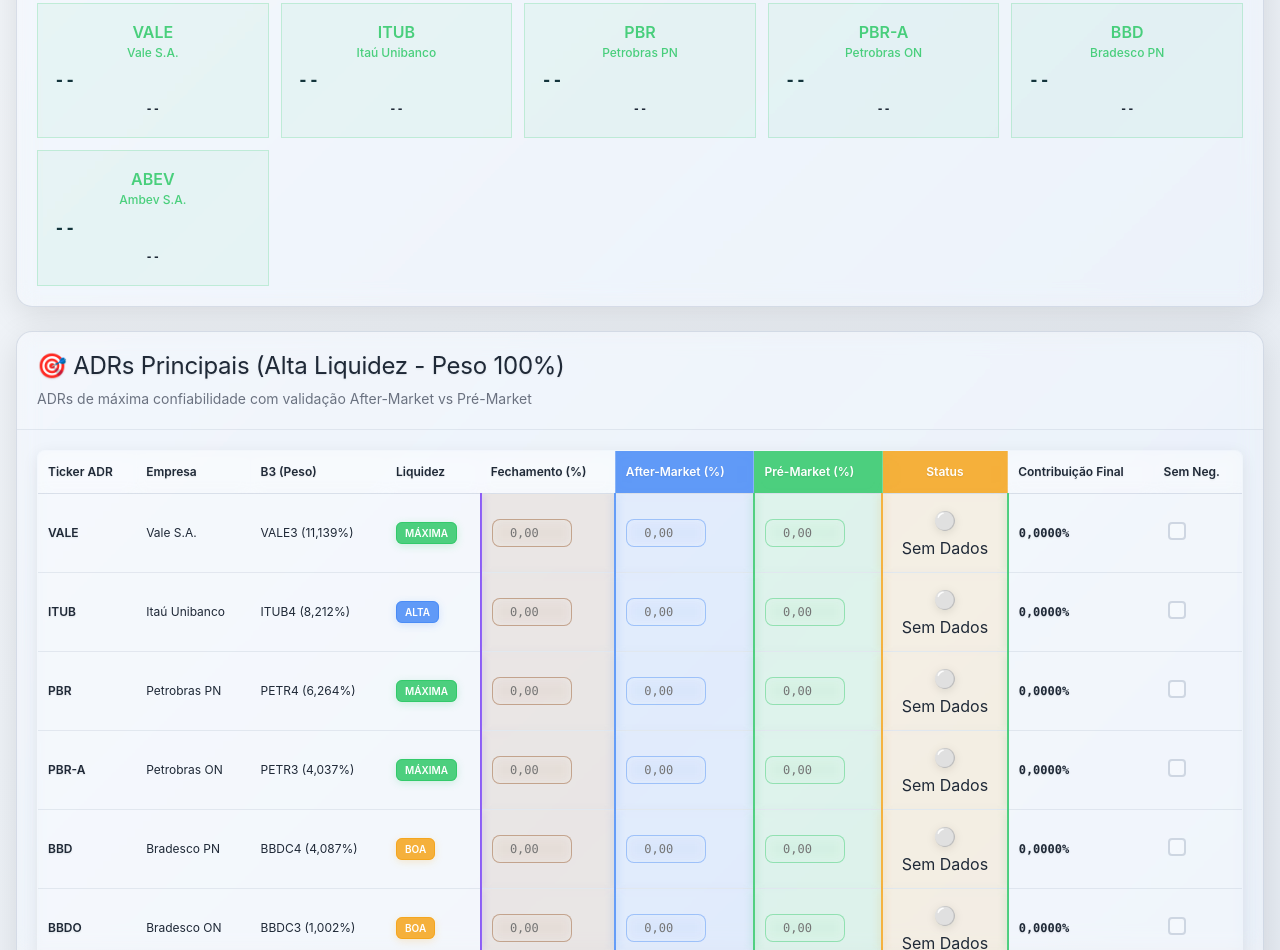
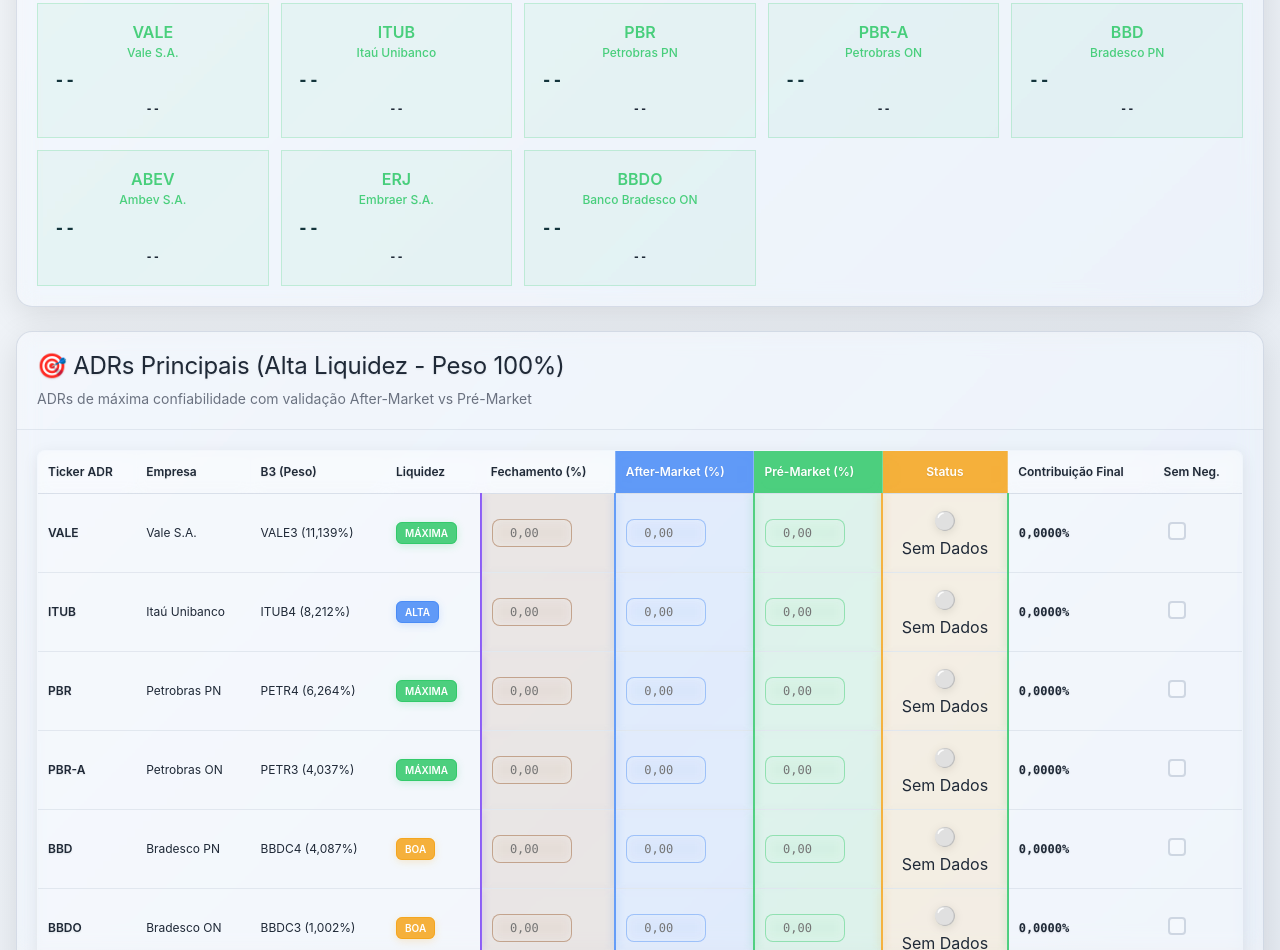
Before and after one commit to gabrielvantournhoudt-ai/frontend, a plain HTML site: page index.html in a window 1280 px wide. Shown: the part 1377-2327 px from the top of the page. Drawn offline with Linux system fonts and the light colour scheme; no server answers.

Commit message:
Update index.html

```diff
--- a/index.html
+++ b/index.html
@@ -410,6 +410,26 @@
                                 </div>
                                 <div class="quote-price" id="abev-price">--</div>
                                 <div class="quote-change" id="abev-change">--</div>
+                            </div>
+
+                            <!-- ERJ -->
+                            <div class="quote-card" id="quote-erj">
+                                <div class="quote-header">
+                                    <span class="quote-symbol">ERJ</span>
+                                    <span class="quote-name">Embraer S.A.</span>
+                                </div>
+                                <div class="quote-price" id="erj-price">--</div>
+                                <div class="quote-change" id="erj-change">--</div>
+                            </div>
+
+                            <!-- BBDO -->
+                            <div class="quote-card" id="quote-bbdo">
+                                <div class="quote-header">
+                                    <span class="quote-symbol">BBDO</span>
+                                    <span class="quote-name">Banco Bradesco ON</span>
+                                </div>
+                                <div class="quote-price" id="bbdo-price">--</div>
+                                <div class="quote-change" id="bbdo-change">--</div>
                             </div>
                         </div>
                     </div>
```
